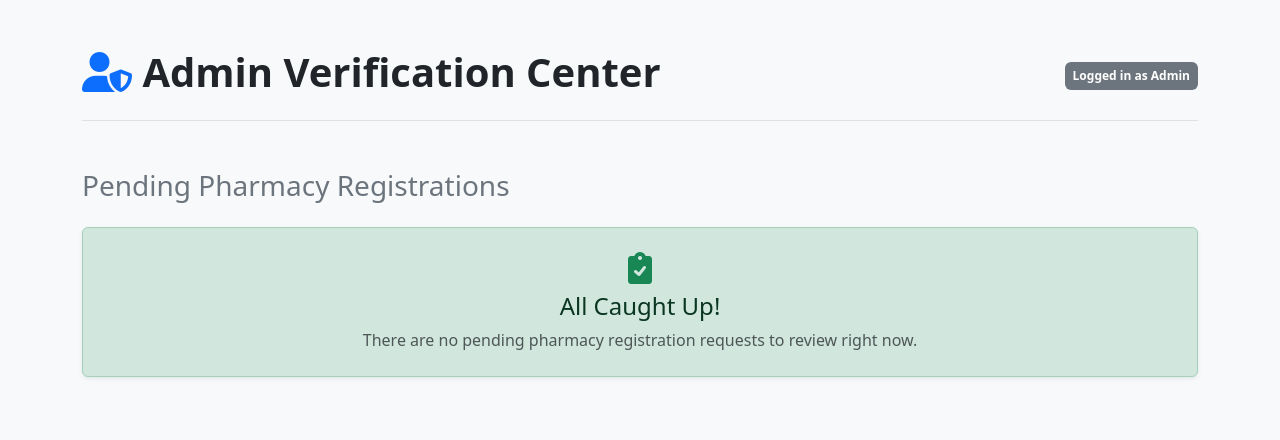
After one commit to Riya-0028/localized-pharmacy-search, a Flask app: page /admin_dashboard in a window 1280 px wide. The commit adds this page. Shown: the top 440 px of the page. Run offline with Flask 3, Linux system fonts and the light colour scheme; data that the repository does not hold is empty.

Commit message:
admin dashboard added

```diff
--- a/app.py
+++ b/app.py
@@ -2,6 +2,7 @@ from flask import *
 import mysql.connector
 
 app = Flask(__name__)
+app.secret_key = "super_secret_key_for_pharmacy_session"
 db = mysql.connector.connect(
 
 host="localhost",
@@ -20,37 +21,62 @@ cursor = db.cursor()
 def welcome():
     return render_template("welcome.html")
 
-
 @app.route("/login")
 def login():
     return render_template("login.html")
+
+@app.route("/verify_user_login", methods=["POST"])
+def verify_user_login():
+    name = request.form["name"].strip()
+    phone = request.form["phone"].strip()
+
+    try:
+        local_cursor = db.cursor()
+        sql = "SELECT user_id, name, place FROM users WHERE name = %s AND phone = %s"
+        local_cursor.execute(sql, (name, phone))
+        result = local_cursor.fetchone()
+        local_cursor.close()
+
+        if result:
+            session['user_id'] = result[0]
+            session['user_name'] = result[1]
+            session['user_place'] = result[2]
+            return redirect("/search")
+        else:
+            return render_template("login.html", message="User account not found. Check details or sign in below.", error=True)
+    except Exception as e:
+        print(f"Customer Login Error: {e}")
+        return render_template("login.html", message="An error occurred. Please try again.", error=True)
+
+
 @app.route("/save_user", methods=["POST"])
 def save_user():
+    name = request.form["name"].strip()
+    place = request.form["place"].strip()
+    phone = request.form["phone"].strip()
 
-    name = request.form["name"]
+    try:
+        local_cursor = db.cursor()
+        sql = """
+        INSERT INTO users (name, place, phone)
+        VALUES (%s, %s, %s)
+        """
+        local_cursor.execute(sql, (name, place, phone))
+        db.commit()
 
-    place = request.form["place"]
+        local_cursor.execute("SELECT user_id FROM users WHERE phone = %s", (phone,))
+        user_row = local_cursor.fetchone()
+        if user_row:
+            session['user_id'] = user_row[0]
+            session['user_name'] = name
+            session['user_place'] = place
 
-    phone = request.form["phone"]
+        local_cursor.close()
+        return redirect("/search")
 
-    sql = """
-    INSERT INTO users
-    (name, place, phone)
-    VALUES (%s,%s,%s)
-    """
-
-    cursor.execute(
-        sql,
-        (
-            name,
-            place,
-            phone
-        )
-    )
-
-    db.commit()
-
-    return redirect("/search")
+    except Exception as e:
+        print(f"Database Save Error: {e}")
+        return "Failed to register user. Check your database structure."
 
 @app.route("/save_pharmacy", methods=["POST"])
 def save_pharmacy():
@@ -102,6 +128,7 @@ def results():
     medicine_name = None
     pharmacies = []
 
+    # 1. Capture the searched medicine name from form or URL bar
     if request.method == "POST":
         medicine_name = request.form.get("medicine", "").strip()
     else:
@@ -109,32 +136,30 @@ def results():
 
     if medicine_name:
         try:
-            print("=== DATABASE STRUCTURE ===")
+            # Create a fresh cursor with dictionary=True so rows can be read by name in HTML
+            local_cursor = db.cursor(dictionary=True)
 
-            # Show all tables in database
-            cursor.execute("SHOW TABLES")
-            tables = cursor.fetchall()
-            print("All tables in database:", tables)
+            # 🌟 CORE OPERATIONAL JOIN QUERY 🌟
+            # Uses your exact column names: medicine_name and quantity
+            query = """
+                SELECT P.name AS pharmacy_name, P.address, I.quantity
+                FROM inventory I
+                JOIN pharmacy P ON I.pharmacy_id = P.pharmacy_id
+                JOIN medicine M ON I.medicine_id = M.medicine_id
+                WHERE M.medicine_name = %s AND I.quantity > 0
+            """
 
-            # Describe each table
-            for table in tables:
-                table_name = table[0]
-                cursor.execute(f"DESCRIBE {table_name}")
-                columns = cursor.fetchall()
-                print(f"\n{table_name} columns: {columns}")
+            local_cursor.execute(query, (medicine_name,))
+            pharmacies = local_cursor.fetchall()  # This fills our list with actual pharmacies!
 
-                # Show sample data
-                cursor.execute(f"SELECT * FROM {table_name} LIMIT 1")
-                data = cursor.fetchall()
-                print(f"{table_name} sample data: {data}")
+            local_cursor.close()  # Clean up cursor immediately
 
         except Exception as e:
-            print(f"Error: {e}")
-            import traceback
-            traceback.print_exc()
+            print(f"Database Query Error: {e}")
+            pharmacies = []  # Fallback to empty list if database fails
 
+    # 2. Pass both the medicine name AND the results list to your template
     return render_template("results.html", medicine_name=medicine_name, pharmacies=pharmacies)
-
 @app.route("/pharmacy_register")
 def pharmacy_register():
 
@@ -156,22 +181,26 @@ def pharmacy_registration_pending():
     return render_template("pharmacy_registration_pending.html")
 
 
-@app.route("/verify_pharmacy_login", methods=["POST"])
+@app.route("/verify_pharmacy_login", methods=["POST"]) # This route remains unchanged
 def verify_pharmacy_login():
     username = request.form["username"]
     password = request.form["password"]
 
     try:
-        sql = "SELECT id, name, username, password, approval_status FROM pharmacy WHERE username = %s AND password = %s"
+        # Select pharmacy_id, name, and approval_status for verification and session
+        sql = "SELECT pharmacy_id, name, approval_status FROM pharmacy WHERE username = %s AND password = %s"
         cursor.execute(sql, (username, password))
         result = cursor.fetchone()
 
         if result:
-            # result[4] is approval_status (id, name, username, password, approval_status)
-            approval_status = result[4]
+            pharmacy_id = result[0]
+            pharmacy_name = result[1]
+            approval_status = result[2] # approval_status is now at index 2
 
-            if approval_status == "approved":
-                # Login successful
+            # Treat NULL approval_status as approved for backward compatibility
+            if approval_status is None or approval_status == "approved":
+                session['pharmacy_id'] = pharmacy_id
+                session['pharmacy_name'] = pharmacy_name
                 return redirect("/pharmacy_dashboard")
             elif approval_status == "pending":
                 # Pharmacy registration is pending approval
@@ -188,7 +217,78 @@ def verify_pharmacy_login():
 
 @app.route("/pharmacy_dashboard")
 def pharmacy_dashboard():
-    return render_template("pharmacy_dashboard.html")
+    if 'pharmacy_id' not in session:
+        return redirect("/pharmacy_login")
+
+    pharmacy_id = session['pharmacy_id']
+    pharmacy_name = session['pharmacy_name']
+
+    try:
+        local_cursor = db.cursor(dictionary=True)
+
+        # Fetch all inventory items for this specific pharmacy
+        inventory_query = """
+            SELECT M.medicine_name, M.generic_name, I.quantity
+            FROM inventory I
+            JOIN medicine M ON I.medicine_id = M.medicine_id
+            WHERE I.pharmacy_id = %s
+        """
+        local_cursor.execute(inventory_query, (pharmacy_id,))
+        inventory = local_cursor.fetchall()
+
+        # Fetch low stock alerts (items with quantity less than 5)
+        alerts_query = """
+            SELECT M.medicine_name, M.generic_name, I.quantity
+            FROM inventory I
+            JOIN medicine M ON I.medicine_id = M.medicine_id
+            WHERE I.pharmacy_id = %s AND I.quantity < 5
+        """
+        local_cursor.execute(alerts_query, (pharmacy_id,))
+        alerts = local_cursor.fetchall()
+
+        local_cursor.close()
+        return render_template("pharmacy_dashboard.html", pharmacy_name=pharmacy_name, inventory=inventory, alerts=alerts)
+    except Exception as e:
+        print(f"Dashboard Error: {e}")
+        return "An error occurred loading the dashboard."
+
+@app.route("/admin_dashboard")
+def admin_dashboard():
+    try:
+        local_cursor = db.cursor(dictionary=True)
+
+        # 🔍 Make sure these column names match your database EXACTLY
+        query = """
+            SELECT pharmacy_id, name, license_number, place, contact
+            FROM pharmacy
+            WHERE approval_status = 'pending'
+        """
+        local_cursor.execute(query)
+        pending_pharmacies = local_cursor.fetchall()
+        local_cursor.close()
+
+        return render_template("admin_dashboard.html", pharmacies=pending_pharmacies)
+    except Exception as e:
+        # 🌟 This print statement will tell us the EXACT error in your VS Code terminal!
+        print(f"CRITICAL ADMIN ERROR: {e}")
+        return f"Dashboard Error: {e}"
+
+@app.route("/approve_pharmacy/<int:pharmacy_id>", methods=["POST"])
+def approve_pharmacy(pharmacy_id):
+    try:
+        local_cursor = db.cursor()
+
+        # 🔐 Update status from 'pending' to 'approved'
+        query = "UPDATE pharmacy SET approval_status = 'approved' WHERE pharmacy_id = %s"
+        local_cursor.execute(query, (pharmacy_id,))
+        db.commit()
+        local_cursor.close()
+
+        # Refresh the dashboard to show they are gone from the pending list
+        return redirect("/admin_dashboard")
+    except Exception as e:
+        print(f"Approval Error: {e}")
+        return "Failed to approve pharmacy."
 
 
 if __name__=="__main__":
--- /dev/null
+++ b/templates/admin_dashboard.html
@@ -0,0 +1,58 @@
+<!DOCTYPE html>
+<html>
+<head>
+    <meta charset="UTF-8">
+    <title>Admin Panel - Approval System</title>
+    <link rel="stylesheet" href="https://cdnjs.cloudflare.com/ajax/libs/font-awesome/6.0.0/css/all.min.css">
+    <link href="https://cdn.jsdelivr.net/npm/bootstrap@5.3.0/dist/css/bootstrap.min.css" rel="stylesheet">
+</head>
+<body class="bg-light container py-5">
+
+    <div class="d-flex justify-content-between align-items-center mb-5 border-bottom pb-3">
+        <h1 class="text-dark fw-bold"><i class="fas fa-user-shield text-primary"></i> Admin Verification Center</h1>
+        <span class="badge bg-secondary p-2">Logged in as Admin</span>
+    </div>
+
+    <h3 class="mb-4 text-secondary">Pending Pharmacy Registrations</h3>
+
+    {% if pharmacies %}
+        <div class="table-responsive shadow-sm rounded bg-white">
+            <table class="table table-hover align-middle mb-0">
+                <thead class="table-primary">
+                    <tr>
+                        <th>Pharmacy Name</th>
+                        <th>License Number</th>
+                        <th>Location</th>
+                        <th>Contact</th>
+                        <th class="text-center">Action</th>
+                    </tr>
+                </thead>
+                <tbody>
+                    {% for shop in pharmacies %}
+                        <tr>
+                            <td><strong>{{ shop.name }}</strong></td>
+                            <td><code class="text-danger fw-bold">{{ shop.license_number }}</code></td>
+                            <td>📍 {{ shop.place }}</td>
+                            <td>📞 {{ shop.contact }}</td>
+                            <td class="text-center">
+                                <form action="/approve_pharmacy/{{ shop.pharmacy_id }}" method="POST" style="display:inline;">
+                                    <button type="submit" class="btn btn-success btn-sm px-3 fw-bold">
+                                        <i class="fas fa-check"></i> Approve License
+                                    </button>
+                                </form>
+                            </td>
+                        </tr>
+                    {% endfor %}
+                </tbody>
+            </table>
+        </div>
+    {% else %}
+        <div class="alert alert-success text-center py-4 shadow-sm">
+            <i class="fas fa-clipboard-check fa-2x mb-2 text-success"></i>
+            <h4>All Caught Up!</h4>
+            <p class="text-muted mb-0">There are no pending pharmacy registration requests to review right now.</p>
+        </div>
+    {% endif %}
+
+</body>
+</html>
--- a/templates/pharmacy_login.html
+++ b/templates/pharmacy_login.html
@@ -49,7 +49,7 @@
             </h1>
 
             {% if message %}
-                <div style="background: {% if error %}rgba(244, 67, 54, 0.2){% else %}rgba(76, 175, 80, 0.2){% endif %}; border: 1px solid {% if error %}#f44336{% else %}#4caf50{% endif %}; border-radius: 8px; padding: 15px; margin-bottom: 20px; color: {% if error %}#ffcdd2{% else %}#c8e6c9{% endif %}; text-align: center; font-weight: 500;">
+                <div class="alert-message {% if error %}alert-error{% else %}alert-success{% endif %}">
                     <i class="fas fa-{% if error %}exclamation-circle{% else %}check-circle{% endif %}"></i> {{ message }}
                 </div>
             {% endif %}
```
Also changed, not shown: static/style.css (+33 -0 lines), templates/results.html (+4 -5 lines), templates/welcome.html (+55 -5 lines).
